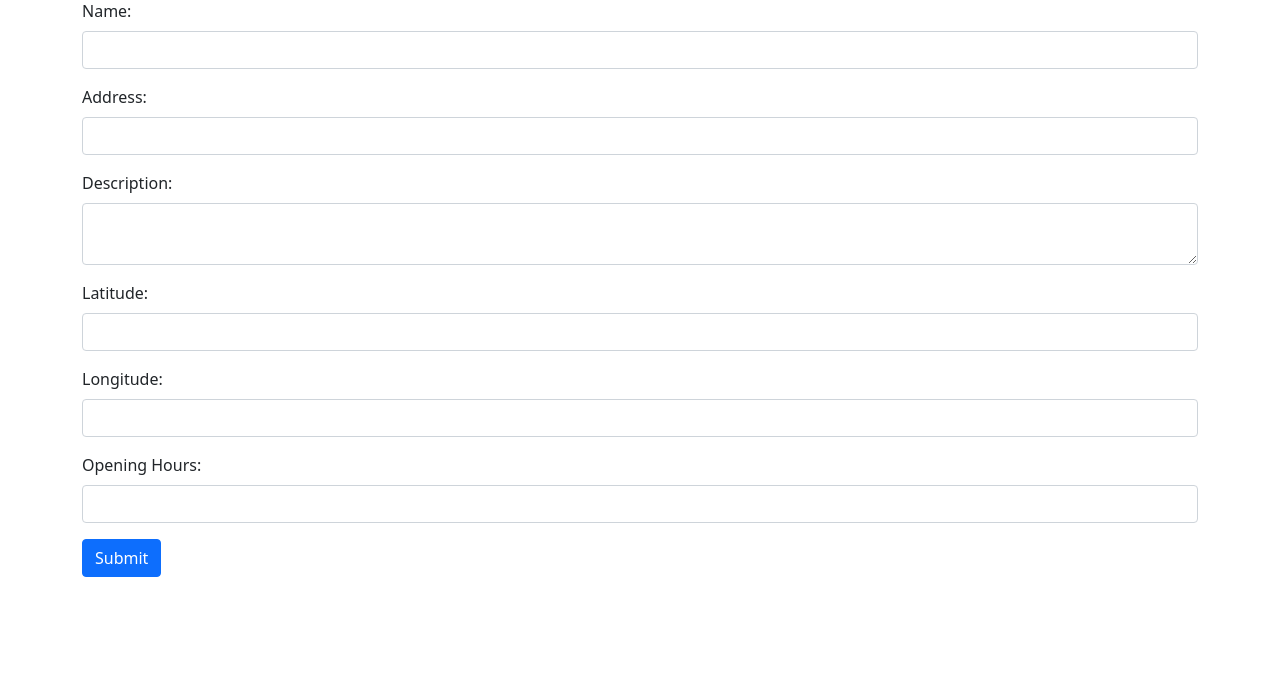
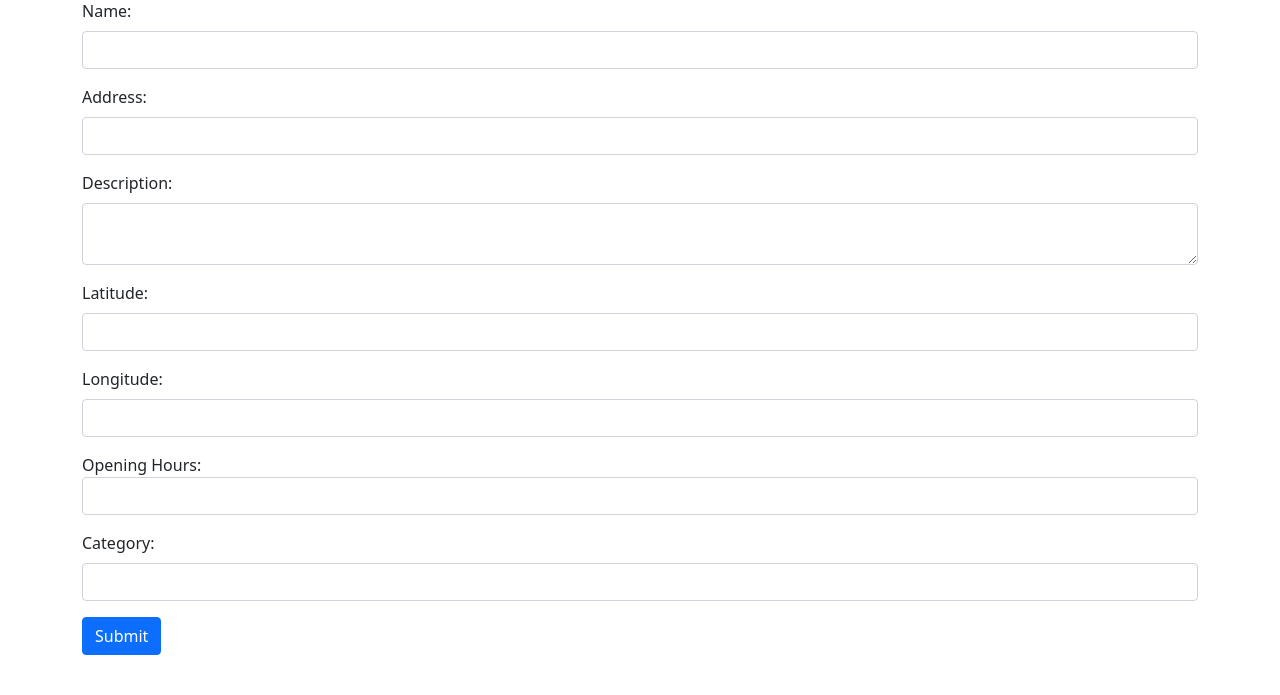
Before and after one commit to imsyc75/Ravintolasovellus, a Flask app: page /edit_restaurant/1 in a window 1280 px wide. Shown: the part 105-800 px from the top of the page. Run offline with Flask 3, Linux system fonts and the light colour scheme; data that the repository does not hold is empty; some libraries are stand-ins or nearby versions.

Commit message:
Add restaurant category

```diff
--- a/routes.py
+++ b/routes.py
@@ -93,24 +93,23 @@ def logout():
 def restaurants():
     conn = get_db_connection()
     cur = conn.cursor()
-    sql = """SELECT restaurant_id, name, latitude, longitude,
-            description, address, opening_hours
-            FROM restaurants"""
-    cur.execute(sql)
+    category_filter = request.args.get('category')
+    if category_filter:
+        sql = """SELECT r.*, c.category_name FROM restaurants r
+                       JOIN categories c ON r.category_id = c.category_id
+                       WHERE c.category_name = %s"""
+        cur.execute(sql, (category_filter,))
+    else:
+        sql = """SELECT r.*, c.category_name FROM restaurants r
+                       JOIN categories c ON r.category_id = c.category_id"""
+        cur.execute(sql)
+    restaurant_list = cur.fetchall()
 
-    restaurant_list = cur.fetchall()
-    restaurants = [
-        {
-            "restaurant_id": restaurant[0],
-            "name": restaurant[1],
-            "lat": restaurant[2],
-            "lon": restaurant[3],
-            "info": f"{restaurant[4]}<br>{restaurant[5]}<br>opening hours:{restaurant[6]}"
-        } for restaurant in restaurant_list
-    ]
+    cur.execute('SELECT * FROM categories')
+    categories = cur.fetchall()
     cur.close()
     conn.close()
-    return render_template('restaurants.html', restaurants=restaurants)
+    return render_template('restaurants.html', restaurants=restaurant_list,categories=categories)
 
 
 
@@ -214,8 +213,12 @@ def admin_page():
 
 @app.route('/add_restaurant', methods=['GET', 'POST'])
 def add_restaurant():
+    conn = get_db_connection()
+    cur = conn.cursor()
     if request.method == 'GET':
-        return render_template('add_restaurant.html')
+        cur.execute('SELECT * FROM categories')
+        categories = cur.fetchall()
+        return render_template('add_restaurant.html', categories=categories)
     elif request.method == 'POST':
         name = request.form['name']
         address = request.form['address']
@@ -223,12 +226,11 @@ def add_restaurant():
         latitude = request.form['latitude']
         longitude = request.form['longitude']
         opening_hours = request.form['opening_hours']
+        category_id = request.form['category_id']
 
-        conn = get_db_connection()
-        cur = conn.cursor()
-        sql = """INSERT INTO restaurants (name, address, description, latitude, longitude, opening_hours)
+        sql = """INSERT INTO restaurants (name, address, description, latitude, longitude, opening_hours, category_id)
                  VALUES (%s, %s, %s, %s, %s, %s)"""
-        cur.execute(sql, (name, address, description, latitude, longitude, opening_hours))
+        cur.execute(sql, (name, address, description, latitude, longitude, opening_hours,category_id))
         conn.commit()
         cur.close()
         conn.close()
@@ -245,9 +247,11 @@ def edit_restaurant(restaurant_id):
         sql = "SELECT * FROM restaurants WHERE restaurant_id = %s"
         cur.execute(sql, (restaurant_id,))
         restaurant = cur.fetchone()
+        cur.execute('SELECT * FROM categories')
+        categories = cur.fetchall()
         cur.close()
         conn.close()
-        return render_template('edit_restaurant.html', restaurant=restaurant)
+        return render_template('edit_restaurant.html', restaurant=restaurant, categories=categories)
     elif request.method == 'POST':
         name = request.form['name']
         address = request.form['address']
@@ -255,10 +259,11 @@ def edit_restaurant(restaurant_id):
         latitude = request.form['latitude']
         longitude = request.form['longitude']
         opening_hours = request.form['opening_hours']
+        category_id = request.form['category_id']
 
         sql = """UPDATE restaurants SET name = %s, address = %s, description = %s,
-                 latitude = %s, longitude = %s, opening_hours = %s WHERE restaurant_id = %s"""
-        cur.execute(sql, (name, address, description, latitude, longitude, opening_hours, restaurant_id))
+                 latitude = %s, longitude = %s, opening_hours = %s, category_id = %s WHERE restaurant_id = %s"""
+        cur.execute(sql, (name, address, description, latitude, longitude, opening_hours, category_id, restaurant_id))
         conn.commit()
         cur.close()
         conn.close()
--- a/templates/edit_restaurant.html
+++ b/templates/edit_restaurant.html
@@ -31,8 +31,18 @@
                 <input type="text" class="form-control" id="longitude" name="longitude" value="{{ restaurant.longitude }}" required>
             </div>
             <div class="mb-3">
-                <label for="opening_hours" class="form-label">Opening Hours:</label>
+                <label for="opening_hours" the="form-label">Opening Hours:</label>
                 <input type="text" class="form-control" id="opening_hours" name="opening_hours" value="{{ restaurant.opening_hours }}" required>
+            </div>
+            <div class="mb-3">
+                <label for="category_id" class="form-label">Category:</label>
+                <select class="form-control" id="category_id" name="category_id" required>
+                    {% for category in categories %}
+                    <option value="{{ category.category_id }}" {% if category.category_id == restaurant.category_id %}selected{% endif %}>
+                        {{ category.category_name }}
+                    </option>
+                    {% endfor %}
+                </select>
             </div>
             <button type="submit" class="btn btn-primary">Submit</button>
         </form>
```
Also changed, not shown: schema.sql (+14 -4 lines), templates/add_restaurant.html (+8 -0 lines), templates/restaurants.html (+21 -5 lines), 2 other files.
